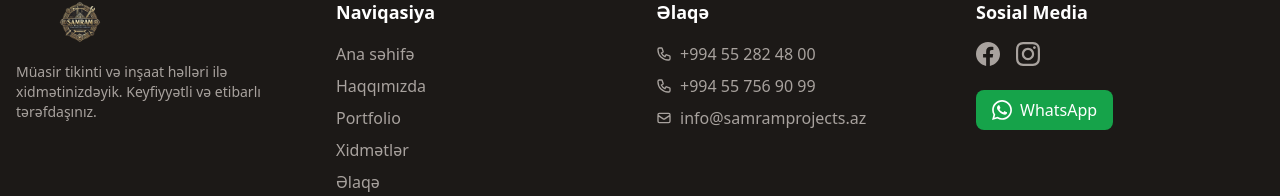
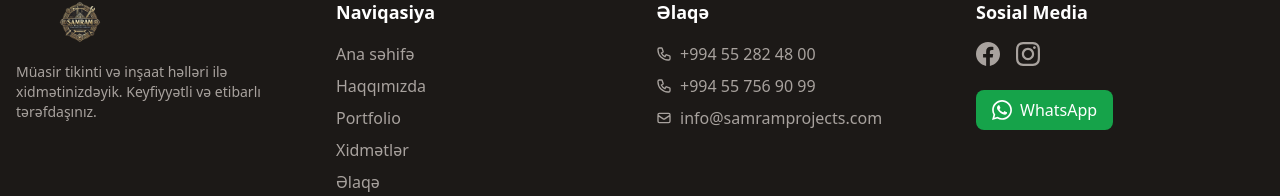
Before and after one commit to tehranblck/SamramProjects, a Next.js app: page / in a window 1280 px wide. Shown: the part 2376-2572 px from the top of the page. Built offline with nearby package versions, Linux system fonts and the light colour scheme; no server answers.

Commit message:
email handled

```diff
--- a/app/components/Footer.tsx
+++ b/app/components/Footer.tsx
@@ -69,13 +69,13 @@ export default function Footer() {
                             </li>
                             <li>
                                 <a
-                                    href="mailto:info@samramprojects.az"
+                                    href="mailto:info@samramprojects.com"
                                     className="flex items-center gap-2 hover:text-white transition-colors duration-200"
                                 >
                                     <svg className="w-4 h-4" fill="none" viewBox="0 0 24 24" stroke="currentColor">
                                         <path strokeLinecap="round" strokeLinejoin="round" strokeWidth={2} d="M3 8l7.89 5.26a2 2 0 002.22 0L21 8M5 19h14a2 2 0 002-2V7a2 2 0 00-2-2H5a2 2 0 00-2 2v10a2 2 0 002 2z" />
                                     </svg>
-                                    <span>info@samramprojects.az</span>
+                                    <span>info@samramprojects.com</span>
                                 </a>
                             </li>
                         </ul>
@@ -90,7 +90,7 @@ export default function Footer() {
                                     <path d="M24 12.073c0-6.627-5.373-12-12-12s-12 5.373-12 12c0 5.99 4.388 10.954 10.125 11.854v-8.385H7.078v-3.47h3.047V9.43c0-3.007 1.792-4.669 4.533-4.669 1.312 0 2.686.235 2.686.235v2.953H15.83c-1.491 0-1.956.925-1.956 1.874v2.25h3.328l-.532 3.47h-2.796v8.385C19.612 23.027 24 18.062 24 12.073z" />
                                 </svg>
                             </a>
-                            <a href="#" className="text-stone-400 hover:text-white transition-colors duration-200">
+                            <a href="https://www.instagram.com/samramprojects/" className="text-stone-400 hover:text-white transition-colors duration-200">
                                 <svg className="w-6 h-6" fill="currentColor" viewBox="0 0 24 24">
                                     <path d="M12 2.163c3.204 0 3.584.012 4.85.07 3.252.148 4.771 1.691 4.919 4.919.058 1.265.069 1.645.069 4.849 0 3.205-.012 3.584-.069 4.849-.149 3.225-1.664 4.771-4.919 4.919-1.266.058-1.644.07-4.85.07-3.204 0-3.584-.012-4.849-.07-3.26-.149-4.771-1.699-4.919-4.92-.058-1.265-.07-1.644-.07-4.849 0-3.204.013-3.583.07-4.849.149-3.227 1.664-4.771 4.919-4.919 1.266-.057 1.645-.069 4.849-.069zm0-2.163c-3.259 0-3.667.014-4.947.072-4.358.2-6.78 2.618-6.98 6.98-.059 1.281-.073 1.689-.073 4.948 0 3.259.014 3.668.072 4.948.2 4.358 2.618 6.78 6.98 6.98 1.281.058 1.689.072 4.948.072 3.259 0 3.668-.014 4.948-.072 4.354-.2 6.782-2.618 6.979-6.98.059-1.28.073-1.689.073-4.948 0-3.259-.014-3.667-.072-4.947-.196-4.354-2.617-6.78-6.979-6.98-1.281-.059-1.69-.073-4.949-.073zm0 5.838c-3.403 0-6.162 2.759-6.162 6.162s2.759 6.163 6.162 6.163 6.162-2.759 6.162-6.163c0-3.403-2.759-6.162-6.162-6.162zm0 10.162c-2.209 0-4-1.79-4-4 0-2.209 1.791-4 4-4s4 1.791 4 4c0 2.21-1.791 4-4 4zm6.406-11.845c-.796 0-1.441.645-1.441 1.44s.645 1.44 1.441 1.44c.795 0 1.439-.645 1.439-1.44s-.644-1.44-1.439-1.44z" />
                                 </svg>
```
